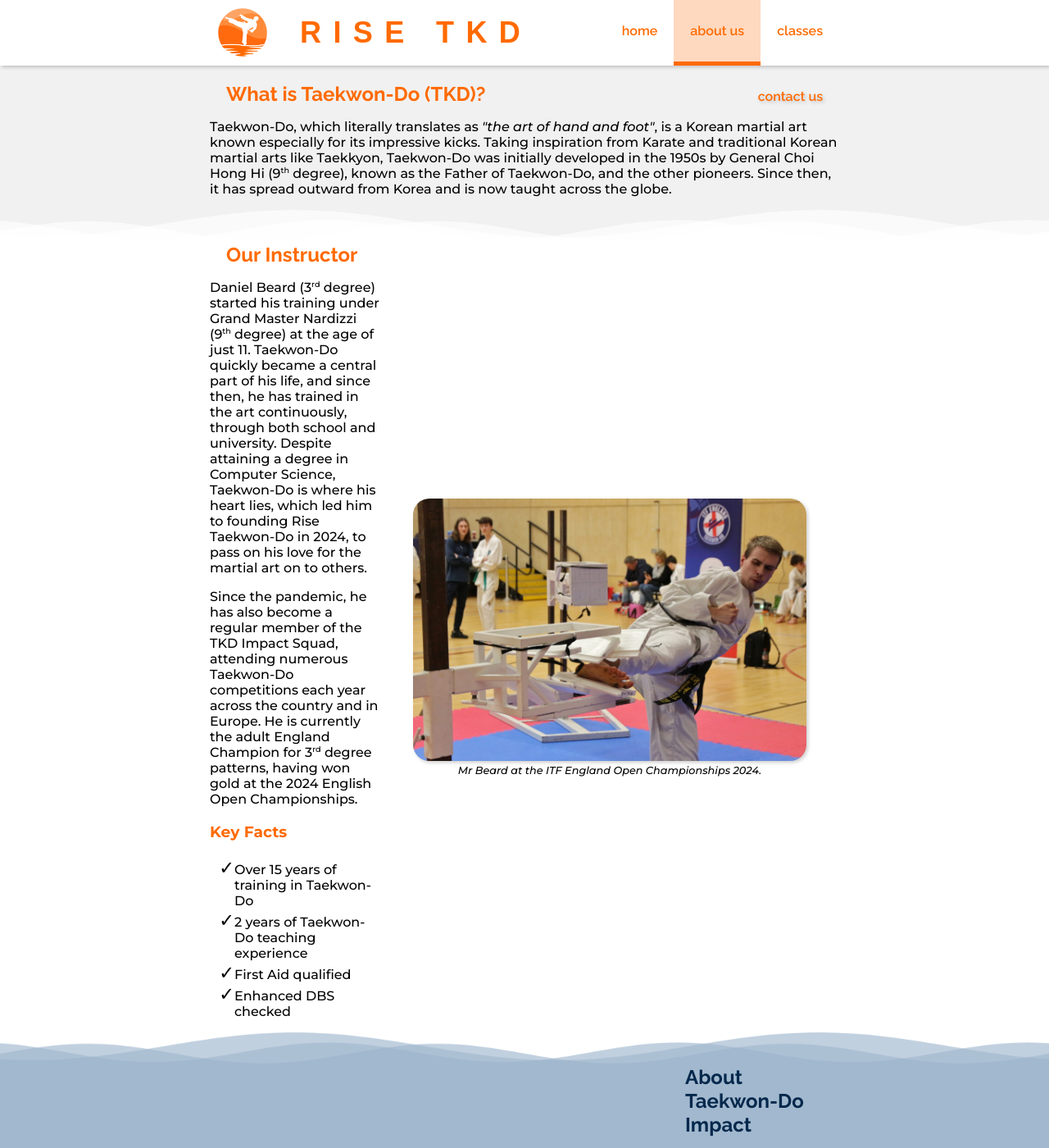
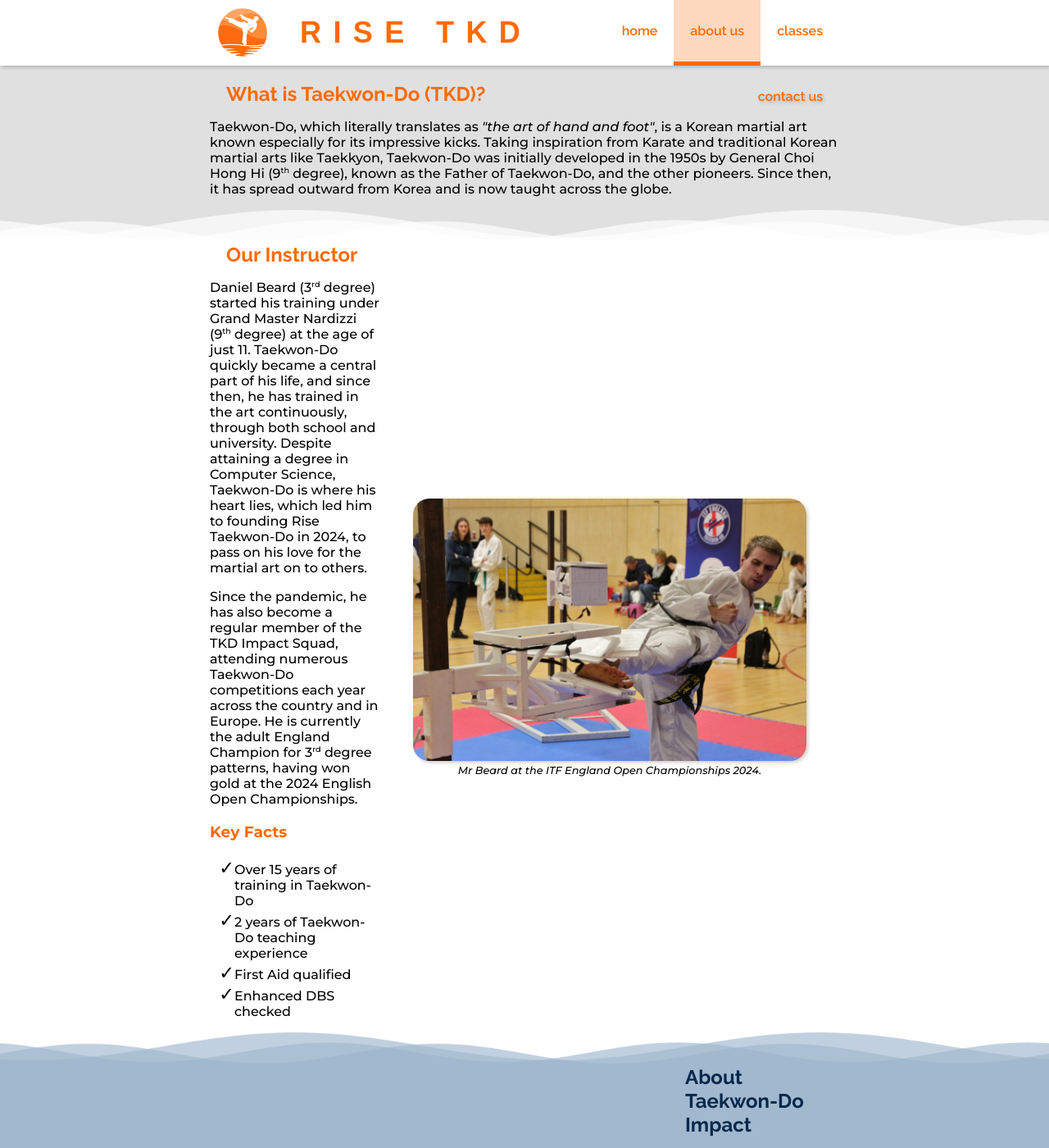
Before and after one commit to RiseTKD/risetkd.github.io, a Jekyll site: the page built from pages/about-us.html, in a window 1280 px wide and 1400 px high. Shown: the whole window at 82% size. Built offline with Jekyll 4.4.1, drawn with Linux system fonts in a browser that asks for light colours; nearby versions of some CDN libraries; some web fonts are replaced.

Commit message:
Adjust brightness of background grey

```diff
--- a/assets/css/custom/404.css
+++ b/assets/css/custom/404.css
@@ -4,4 +4,5 @@
 
 #page > .icon {
 	font-size: 100px;
+	color: var(--col-accent-dark);
 }
--- a/assets/css/global.css
+++ b/assets/css/global.css
@@ -1,6 +1,7 @@
 :root {
 	--col-text: black;
-	--col-bg-plain: #f1f1f1;;
+	--col-bg-dark: #e0e0e0;
+	--col-bg-light: white;
 	--col-bg-tint: #ffd9bf;
 	--col-accent-dark: #FF6A00;
 	--col-accent-mid: #FF8B39;
@@ -18,7 +19,7 @@
 }
 
 body {
-	background: var(--col-bg-plain);
+	background: var(--col-bg-dark);
 	margin: 0;
 	font-family: 'Montserrat', sans-serif;
 	font-weight: 450;
@@ -166,7 +167,7 @@ figcaption {
 }
 
 .section:nth-child(2n + 1) {
-	background-color: #f1f1f1;
+	background-color: #e0e0e0;
 }
 
 .section:nth-child(2n + 1) > .divider {
```
Also changed, not shown: assets/img/divider-grey.png.
